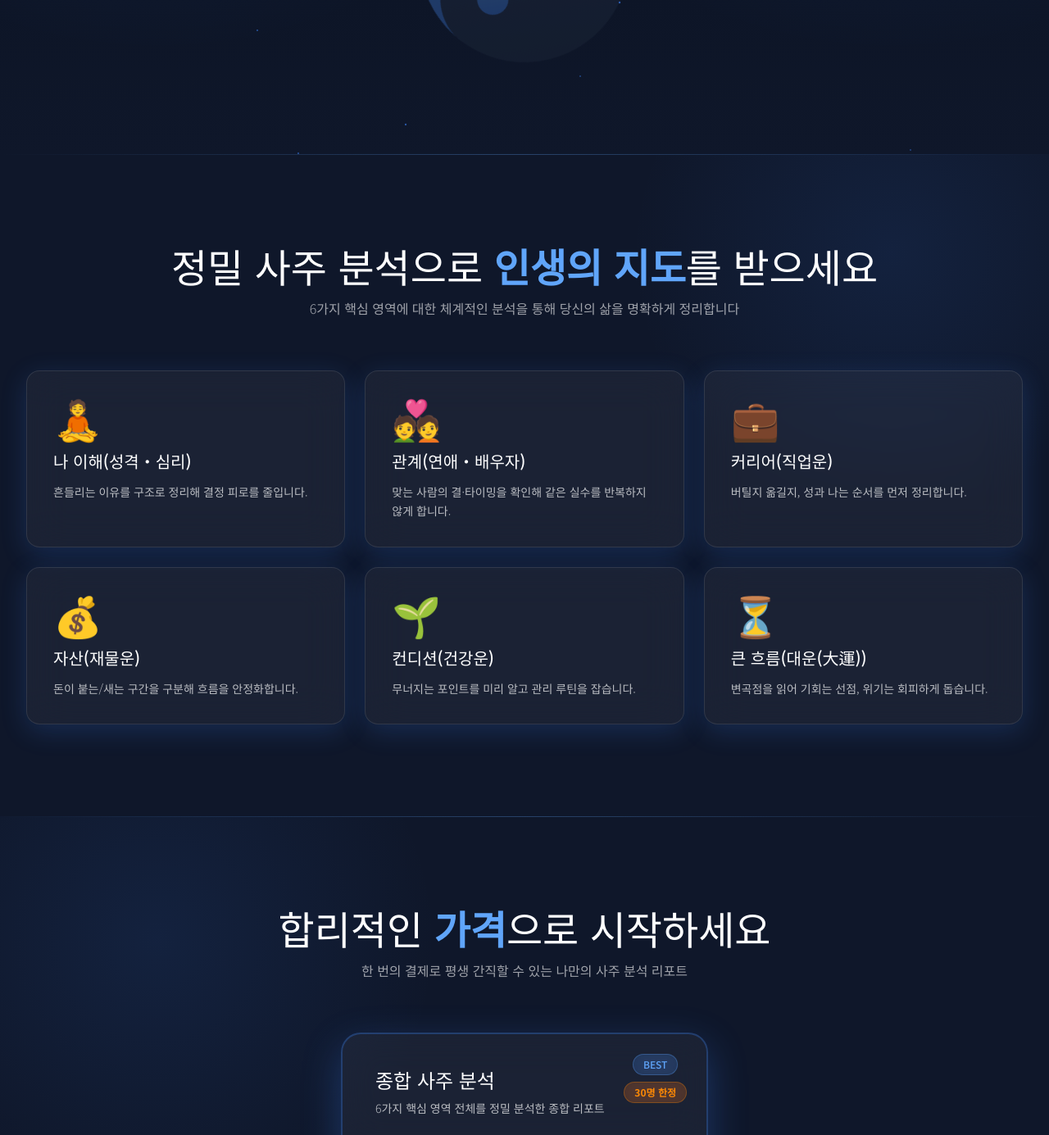
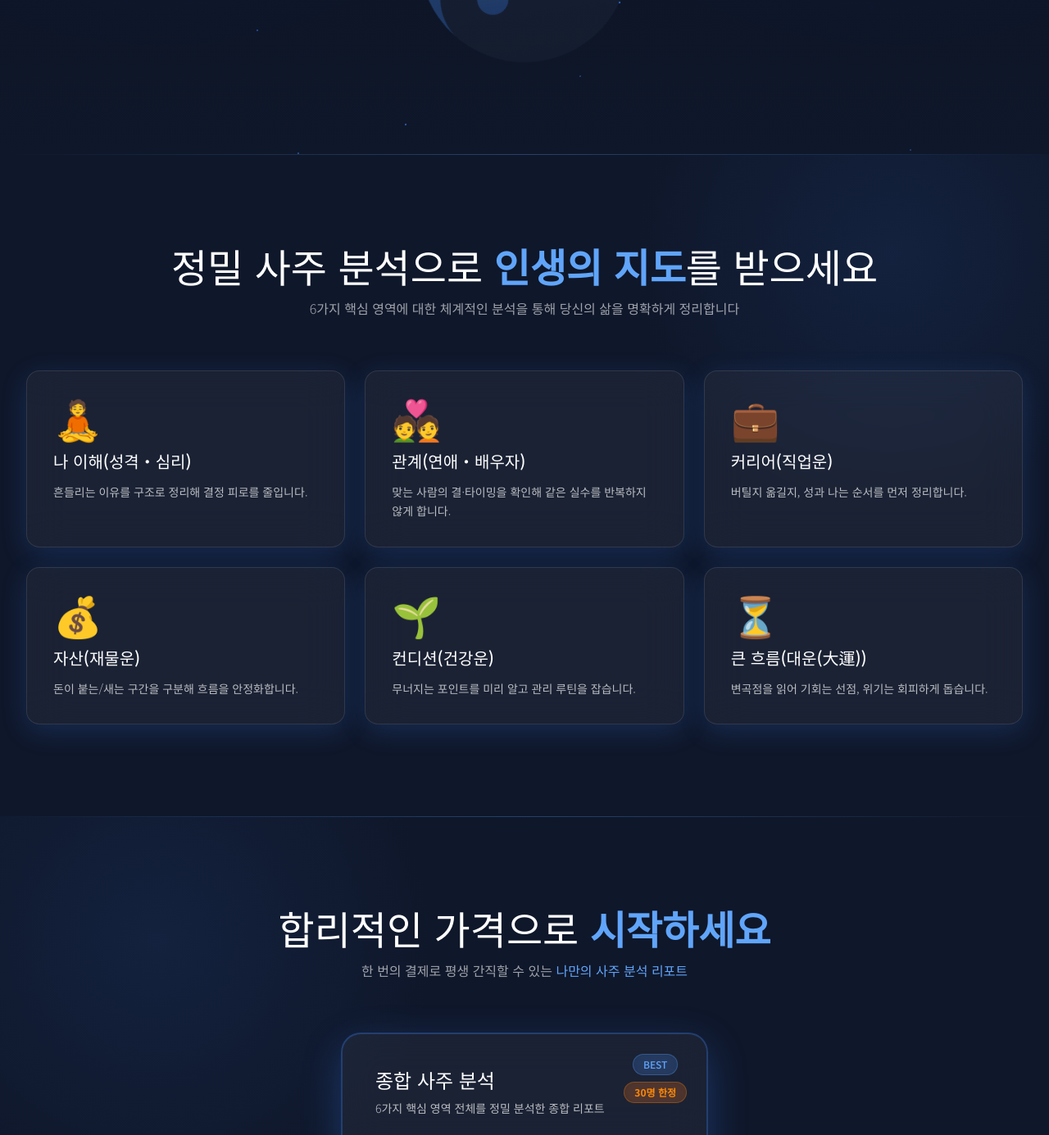
Before and after one commit to kotino-nyang/tarasaju-web, a Next.js app: page / in a window 1280 px wide. Shown: the part 832-2217 px from the top of the page at 82% size. Built offline with nearby package versions, Linux system fonts and the light colour scheme; no server answers.

Commit message:
style: mobile UI polish and auth callback error handling

```diff
--- a/app/auth/callback/route.ts
+++ b/app/auth/callback/route.ts
@@ -7,6 +7,7 @@ export async function GET(request: Request) {
   const next = searchParams.get('next') ?? '/'
 
   if (code) {
+    try {
       const supabase = await createClient()
       const { error } = await supabase.auth.exchangeCodeForSession(code)
       if (!error) {
@@ -19,9 +20,15 @@ export async function GET(request: Request) {
         } else {
           return NextResponse.redirect(`${origin}${next}`)
         }
+      } else {
+        console.error('Auth error:', error)
+      }
+    } catch (err) {
+      console.error('Callback handler crash:', err)
+      return NextResponse.json({ error: 'Internal Server Error during auth callback' }, { status: 500 })
     }
   }
 
   // return the user to an error page with instructions
-  return NextResponse.redirect(`${origin}/auth/auth-code-error`)
+  return NextResponse.redirect(`${origin}/auth/page?error=auth_code_error`)
 }
--- a/components/main/Features.tsx
+++ b/components/main/Features.tsx
@@ -49,7 +49,7 @@ export default function Features() {
     >
       {/* Gradient divider */}
       <div
-        className="absolute left-0 top-0 h-px w-full"
+        className="absolute left-0 top-0 h-px w-full hidden md:block"
         style={{
           background: "linear-gradient(90deg, transparent 0%, rgba(96, 165, 250, 0.3) 50%, transparent 100%)",
         }}
@@ -72,11 +72,11 @@ export default function Features() {
           transition={{ duration: 0.8 }}
           className="mb-16 text-center"
         >
-          <h2 className="mb-4 text-3xl font-light text-white md:text-4xl lg:text-5xl">
-            정밀 사주 분석으로 <span className="font-bold text-[#60a5fa]">인생의 지도</span>를 받으세요
+          <h2 className="mb-4 text-3xl font-light text-white md:text-4xl lg:text-5xl px-4">
+            정밀 사주 분석으로 <br className="md:hidden" /> <span className="font-bold text-[#60a5fa]">인생의 지도</span>를 받으세요
           </h2>
-          <p className="mx-auto max-w-2xl text-white/60">
-            6가지 핵심 영역에 대한 체계적인 분석을 통해 당신의 삶을 명확하게 정리합니다
+          <p className="mx-auto max-w-2xl text-white/60 px-6">
+            6가지 핵심 영역에 대한 체계적인 분석을 통해 <br className="md:hidden" /> 당신의 삶을 명확하게 정리합니다
           </p>
         </motion.div>
 
--- a/components/main/Footer.tsx
+++ b/components/main/Footer.tsx
@@ -13,7 +13,7 @@ export default function Footer() {
       <footer className="relative bg-gray-900 py-8 text-white">
         {/* Gradient divider */}
         <div
-          className="absolute left-0 top-0 h-px w-full"
+          className="absolute left-0 top-0 h-px w-full hidden md:block"
           style={{
             background: "linear-gradient(90deg, transparent 0%, rgba(96, 165, 250, 0.3) 50%, transparent 100%)",
           }}
--- a/components/main/Pricing.tsx
+++ b/components/main/Pricing.tsx
@@ -11,7 +11,7 @@ export default function Pricing() {
     >
       {/* Gradient divider */}
       <div
-        className="absolute left-0 top-0 h-px w-full"
+        className="absolute left-0 top-0 h-px w-full hidden md:block"
         style={{
           background: "linear-gradient(90deg, transparent 0%, rgba(96, 165, 250, 0.3) 50%, transparent 100%)",
         }}
@@ -34,11 +34,11 @@ export default function Pricing() {
           transition={{ duration: 0.8 }}
           className="mb-16 text-center"
         >
-          <h2 className="mb-4 text-3xl font-light text-white md:text-4xl lg:text-5xl">
-            합리적인 <span className="font-bold text-[#60a5fa]">가격</span>으로 시작하세요
+          <h2 className="mb-4 text-3xl font-light text-white md:text-4xl lg:text-5xl px-4">
+            합리적인 가격으로 <br className="md:hidden" /> <span className="font-bold text-[#60a5fa]">시작하세요</span>
           </h2>
-          <p className="mx-auto max-w-2xl text-white/60">
-            한 번의 결제로 평생 간직할 수 있는 나만의 사주 분석 리포트
+          <p className="mx-auto max-w-2xl text-white/60 px-6">
+            한 번의 결제로 평생 간직할 수 있는 <br className="md:hidden" /> <span className="md:inline text-[#60a5fa]">나만의 사주 분석 리포트</span>
           </p>
         </motion.div>
 
@@ -51,11 +51,11 @@ export default function Pricing() {
         >
           <div className="relative overflow-hidden rounded-3xl border-2 border-[#3b82f6]/30 bg-white/5 backdrop-blur-xl p-8 shadow-[0_16px_48px_rgba(59,130,246,0.3)] md:p-10">
             {/* Badges */}
-            <div className="absolute right-6 top-6 flex flex-col items-center gap-2">
-              <span className="rounded-full bg-[#3b82f6]/20 backdrop-blur-md border border-[#60a5fa]/30 px-3 py-1 text-xs font-medium text-[#60a5fa] text-center">
+            <div className="absolute right-4 top-4 md:right-6 md:top-6 flex flex-col items-center gap-1.5 md:gap-2">
+              <span className="rounded-full bg-[#3b82f6]/20 backdrop-blur-md border border-[#60a5fa]/30 px-2 py-0.5 md:px-3 md:py-1 text-[10px] md:text-xs font-medium text-[#60a5fa] text-center">
                 BEST
               </span>
-              <span className="rounded-full bg-orange-500/20 backdrop-blur-md border border-orange-400/30 px-3 py-1 text-xs font-bold text-orange-400 text-center">
+              <span className="rounded-full bg-orange-500/20 backdrop-blur-md border border-orange-400/30 px-2 py-0.5 md:px-3 md:py-1 text-[10px] md:text-xs font-bold text-orange-400 text-center">
                 30명 한정
               </span>
             </div>
```
Lines whose indentation alone changed are shown as unchanged.
